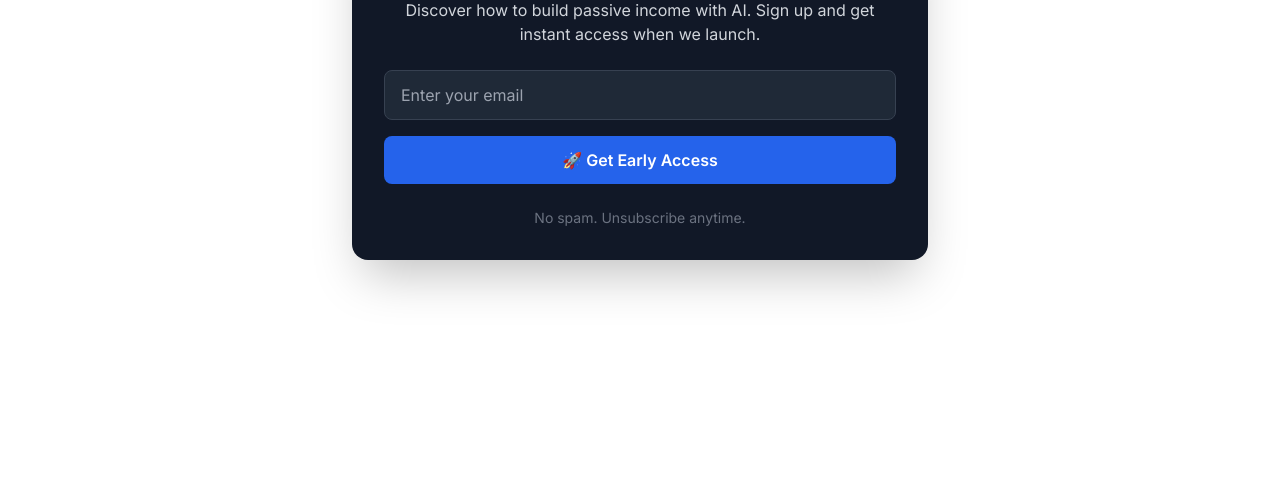
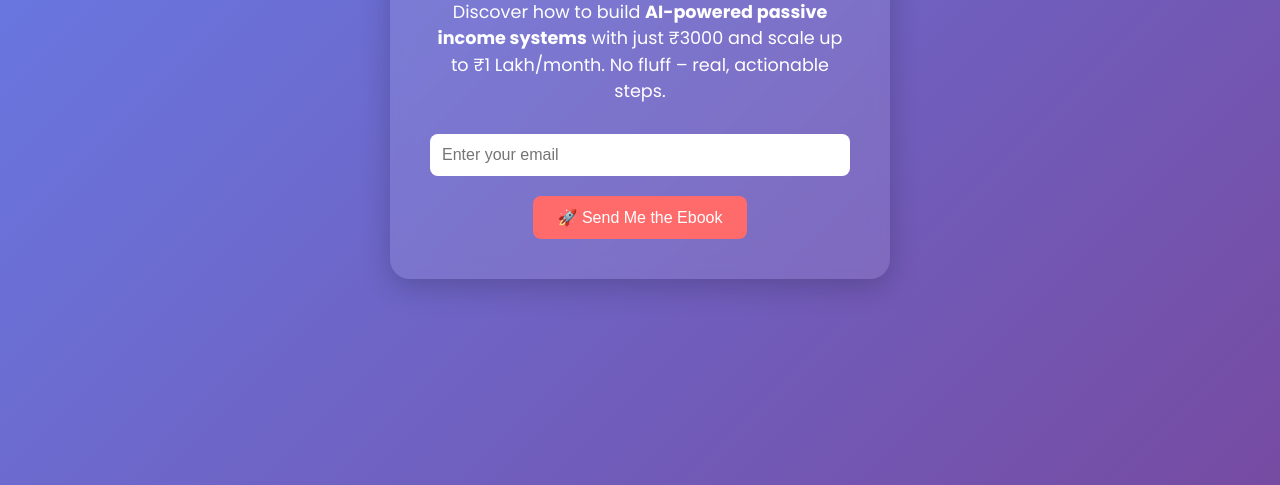
Before and after one commit to loka1282/landingpage, a plain HTML site: page index.html in a window 1280 px wide. Shown: the part 315-800 px from the top of the page. Drawn offline with nearby package versions, Linux system fonts and the light colour scheme.

Commit message:
Update index.html

```diff
--- a/index.html
+++ b/index.html
@@ -3,57 +3,85 @@
 <head>
   <meta charset="UTF-8" />
   <meta name="viewport" content="width=device-width, initial-scale=1.0" />
-  <title>Your AI eBook – Get Early Access</title>
-  <link href="https://cdn.jsdelivr.net/npm/tailwindcss@2.2.19/dist/tailwind.min.css" rel="stylesheet">
-  <link href="https://fonts.googleapis.com/css2?family=Inter:wght@400;600&display=swap" rel="stylesheet">
+  <title>Free Ebook: AI-Powered Passive Income</title>
+  <link href="https://fonts.googleapis.com/css2?family=Poppins:wght@400;700&display=swap" rel="stylesheet" />
   <style>
-    body { font-family: 'Inter', sans-serif; }
-    .fade-in { animation: fadeIn 1s ease-in forwards; opacity: 0; }
-    @keyframes fadeIn { to { opacity: 1; } }
+    * {
+      box-sizing: border-box;
+      margin: 0;
+      padding: 0;
+    }
+    body {
+      font-family: 'Poppins', sans-serif;
+      background: linear-gradient(135deg, #667eea, #764ba2);
+      color: #fff;
+      min-height: 100vh;
+      display: flex;
+      align-items: center;
+      justify-content: center;
+      padding: 20px;
+    }
+    .container {
+      background-color: rgba(255, 255, 255, 0.1);
+      padding: 40px;
+      border-radius: 20px;
+      max-width: 500px;
+      width: 100%;
+      text-align: center;
+      backdrop-filter: blur(10px);
+      box-shadow: 0 8px 30px rgba(0, 0, 0, 0.2);
+      animation: fadeIn 1s ease-out;
+    }
+    h1 {
+      font-size: 2.2rem;
+      margin-bottom: 15px;
+    }
+    p {
+      font-size: 1.1rem;
+      margin-bottom: 30px;
+      line-height: 1.5;
+    }
+    input[type="email"] {
+      padding: 12px;
+      border: none;
+      border-radius: 8px;
+      width: 100%;
+      margin-bottom: 20px;
+      font-size: 1rem;
+    }
+    button {
+      padding: 12px 25px;
+      border: none;
+      background-color: #ff6b6b;
+      color: white;
+      font-size: 1rem;
+      border-radius: 8px;
+      cursor: pointer;
+      transition: background 0.3s ease;
+    }
+    button:hover {
+      background-color: #ff4757;
+    }
+    @keyframes fadeIn {
+      from { opacity: 0; transform: translateY(20px); }
+      to { opacity: 1; transform: translateY(0); }
+    }
+    @media (max-width: 600px) {
+      .container {
+        padding: 30px 20px;
+      }
+    }
   </style>
 </head>
-<body class="bg-gray-950 text-white min-h-screen flex items-center justify-center p-4">
-  <div class="max-w-xl w-full fade-in">
-    <div class="bg-gray-900 p-8 rounded-2xl shadow-2xl">
-      <h1 class="text-3xl sm:text-4xl font-bold mb-4 text-center">📘 Free AI eBook</h1>
-      <p class="text-gray-300 mb-6 text-center">Discover how to build passive income with AI. Sign up and get instant access when we launch.</p>
+<body>
+  <div class="container">
+    <h1>📘 Get the Free Ebook</h1>
+    <p>Discover how to build <strong>AI-powered passive income systems</strong> with just ₹3000 and scale up to ₹1 Lakh/month. No fluff – real, actionable steps.</p>
 
-      <form action="YOUR_SCRIPT_URL_HERE" method="POST" id="emailForm" class="space-y-4">
-        <input type="email" name="email" placeholder="Enter your email" required
-               class="w-full px-4 py-3 rounded-lg bg-gray-800 text-white border border-gray-700 focus:outline-none focus:ring-2 focus:ring-blue-500">
-
-        <button type="submit"
-                class="w-full bg-blue-600 hover:bg-blue-700 transition-colors px-4 py-3 rounded-lg font-semibold text-white">
-          🚀 Get Early Access
-        </button>
-      </form>
-
-      <p id="successMsg" class="text-green-400 mt-4 hidden text-center">Thank you! We'll keep you posted 📬</p>
-      <p class="text-sm text-gray-500 mt-6 text-center">No spam. Unsubscribe anytime.</p>
-    </div>
+    <form action="https://script.google.com/macros/s/AKfycbyblToBoin_rF8Yokta8PidGnJKvRa6-2GRPO8eRQXIzLu2q5KvziadfcFcoQERX0qG-Q/exec" method="POST">
+      <input type="email" name="email" placeholder="Enter your email" required />
+      <button type="submit">🚀 Send Me the Ebook</button>
+    </form>
   </div>
-
-  <script>
-    const form = document.getElementById('emailForm');
-    const successMsg = document.getElementById('successMsg');
-
-    form.addEventListener('submit', function(e) {
-      e.preventDefault();
-      const formData = new FormData(form);
-      fetch(form.action, {
-        method: 'POST',
-        body: formData
-      }).then(response => {
-        if (response.ok) {
-          form.reset();
-          successMsg.classList.remove('hidden');
-        } else {
-          alert('Something went wrong. Please try again.');
-        }
-      }).catch(error => {
-        alert('Error: ' + error.message);
-      });
-    });
-  </script>
 </body>
 </html>
```
